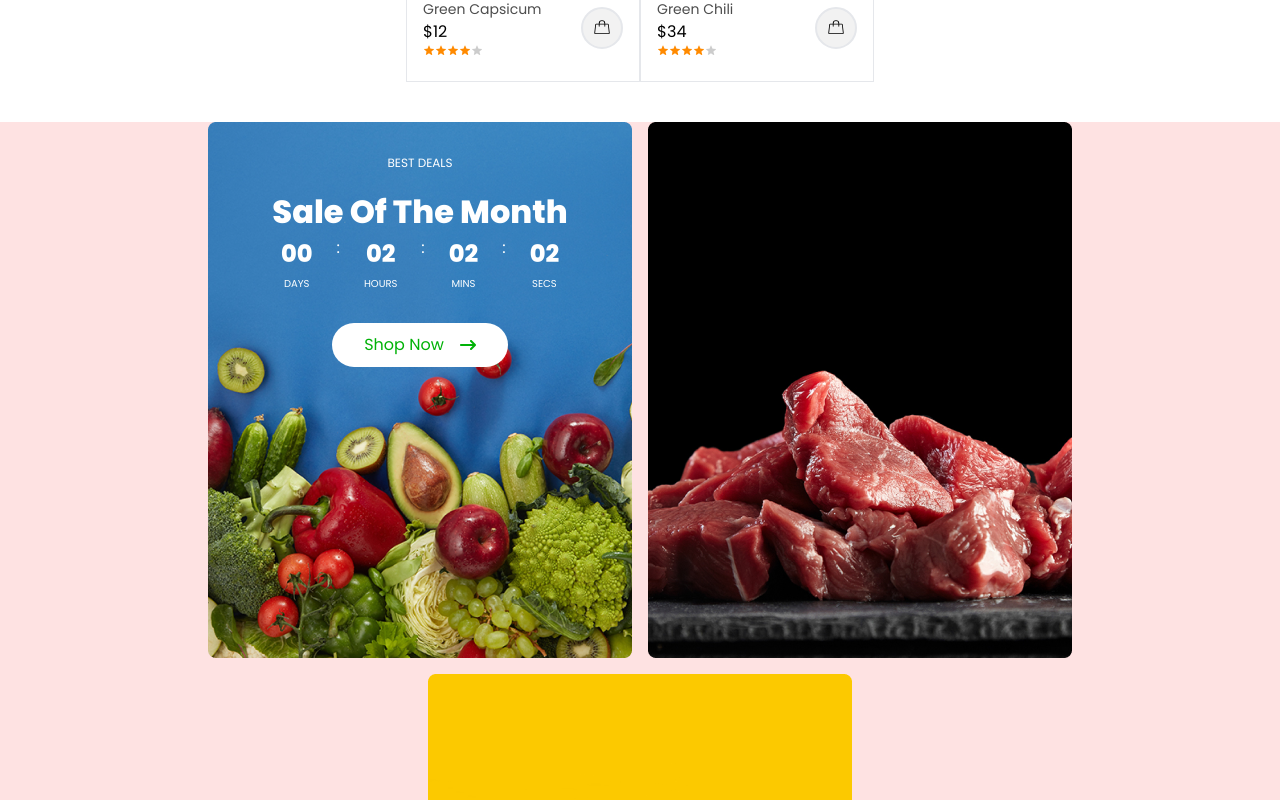
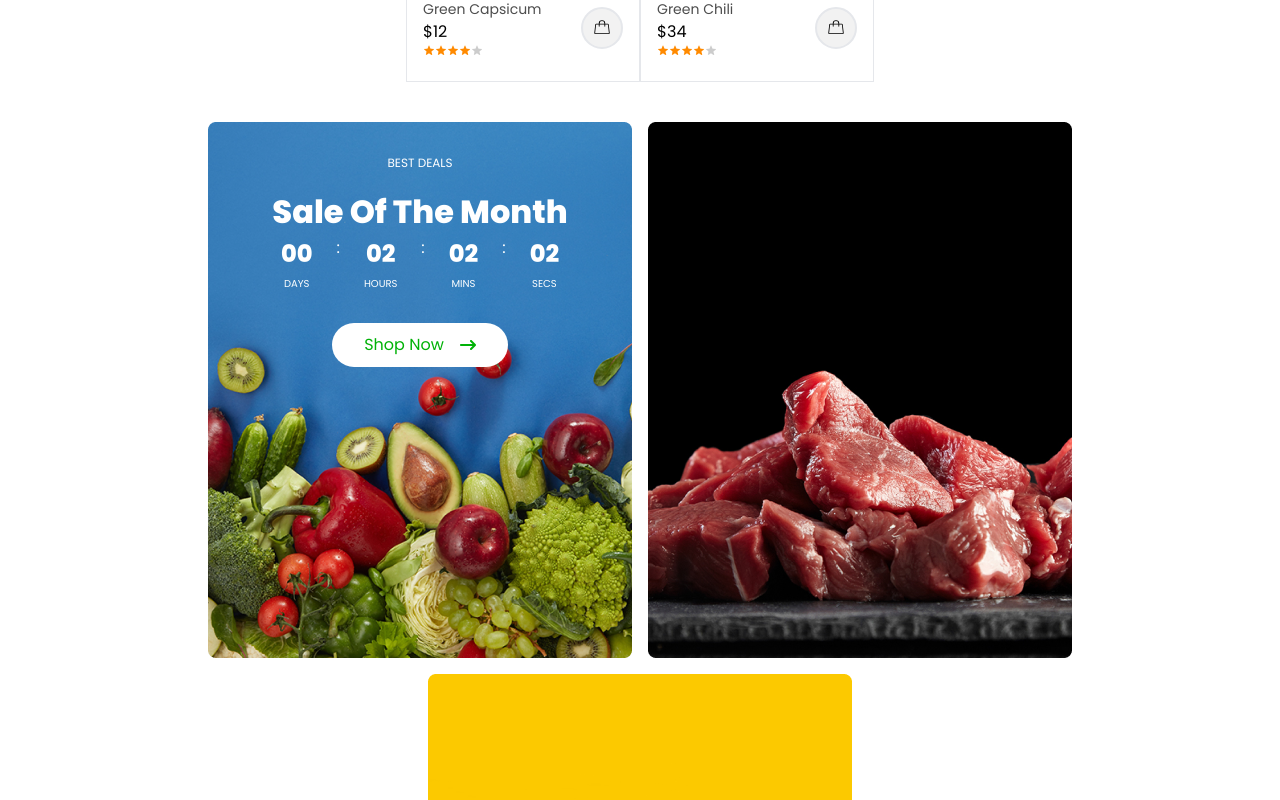
Before and after one commit to KodeNinj/Ecobazar, a Next.js app: page / in a window 1280 px wide. Shown: the part 2840-3640 px from the top of the page. Built offline with nearby package versions, Linux system fonts and the light colour scheme.

Commit message:
updated banner bg

```diff
--- a/src/components/BannerCards/index.tsx
+++ b/src/components/BannerCards/index.tsx
@@ -4,7 +4,7 @@ import { FaArrowRightLong } from "react-icons/fa6";
 
 const BannerCards = () => {
 	return (
-		<section className="flex flex-wrap items-center justify-center gap-4 my-[40px] w-full bg-red-100 lg:px-[100px] md:px-[40px] px-[20px]">
+		<section className="flex flex-wrap items-center justify-center gap-4 my-[40px] w-full  lg:px-[100px] md:px-[40px] px-[20px]">
 			<div className="sales relative">
 				<Image
 					src={require("../../Assets/bannerCard/sale.png")}
```
